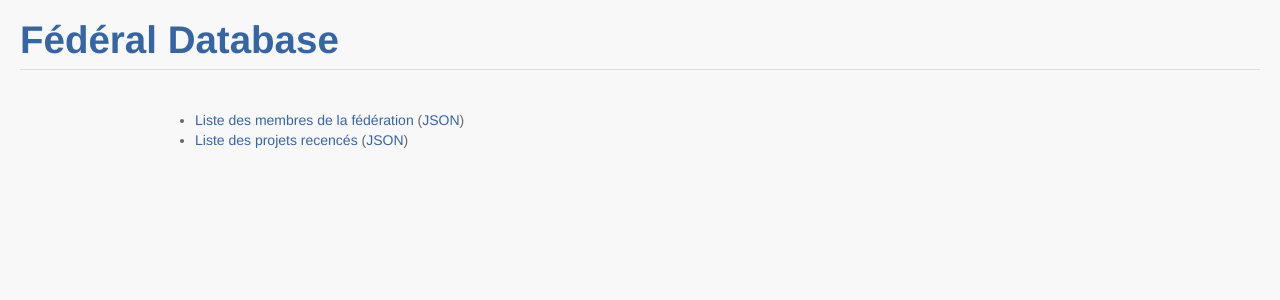
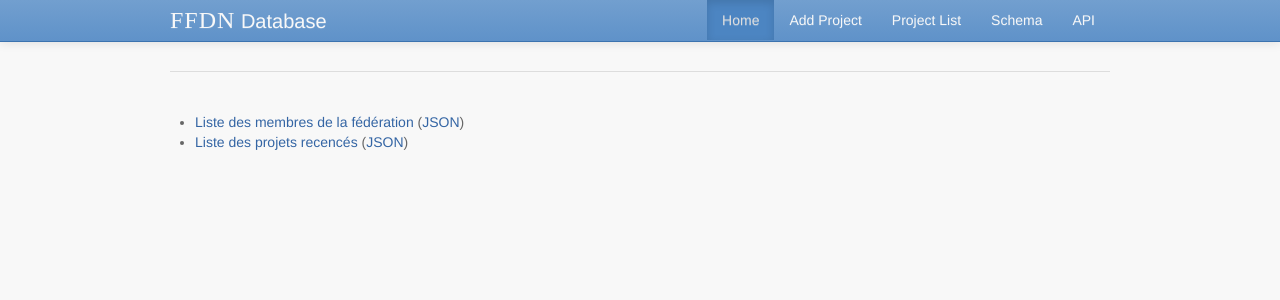
Before and after one commit to Psycojoker/ffdn-db, a Flask app: page / in a window 1280 px wide. Shown: the top 300 px of the page. Run offline with Flask 2, Linux system fonts and the light colour scheme; parts of the project's set-up code (start-up, migrations or seed data) failed here and were passed over; some libraries are stand-ins or nearby versions; some web fonts are replaced.

Commit message:
New layout, yay

```diff
--- a/main.py
+++ b/main.py
@@ -117,7 +117,12 @@ def create_project_old():
             flash(u'Vous devez spécifier un nom.', 'error')
     return render_template('create_project.html')
 
-@app.route('/create', methods=['GET', 'POST'])
+@app.route('/add-my-project', methods=['GET'])
+def add_project():
+    return render_template('add_project.html')
+
+
+@app.route('/create/form', methods=['GET', 'POST'])
 def create_project():
     form = forms.ProjectForm()
     if form.validate_on_submit():
@@ -125,11 +130,13 @@ def create_project():
         return redirect('/')
     return render_template('project_form.html', form=form)
 
+
 @app.route('/search', methods=['GET', 'POST'])
 def search():
     if request.method == 'POST':
         pass
     return render_template('search.html')
+
 
 @app.route('/api/<projects>.json')
 def projects_json(projects):
--- a/settings.py
+++ b/settings.py
@@ -1,7 +1,7 @@
 #!/usr/bin/env python
 # -*- coding: utf-8 -*-
 
-DATABASE = '/tmp/cavote.db'
+DATABASE = './ffdn-db.sqlite'
 #PASSWD_SALT = 'change this value to some random chars!'
 SECRET_KEY = '{J@uRKO,xO-PK7B,jF?>iHbxLasF9s#zjOoy=+:'
 DEBUG = True
--- a/static/css/style.css
+++ b/static/css/style.css
@@ -1,3 +1,36 @@
+
+@font-face {
+    font-family: 'ffdn';
+    src: url('../fonts/ffdn.eot');
+    src: url('../fonts/ffdn.eot?#iefix') format('embedded-opentype'),
+         url('../fonts/ffdn.woff') format('woff'),
+         url('../fonts/ffdn.ttf') format('truetype');
+    font-weight: normal;
+    font-style: normal;
+}
+
+#ffdn-header {
+    font-family: ffdn;
+    font-size: 24px;
+    letter-spacing: 1px;
+    display: inline-block;
+}
+
+.brand:hover #ffdn-header {
+    animation-duration: 0.6s;
+    animation-name: lulz;
+}
+
+@keyframes lulz {
+    0% {
+        transform: scaleX(1);
+        transform: scaleY(0.5);
+    }
+    50% {
+        transform: scaleX(1.5);
+    }
+}
+
 .control-group.required label:before {
     content: '*';
     color: red;
--- a/static/js/site.js
+++ b/static/js/site.js
@@ -1,7 +1,6 @@
 
 "use strict";
 
-!function($) {
 $(function () {
     $('.fieldlist').each(function() {
         var $this=$(this);
@@ -52,4 +51,3 @@
     new_element.find('.selectpicker').data('selectpicker', null).selectpicker();
     el.after(new_element);
 }
-}(window.jQuery);
--- a/templates/index.html
+++ b/templates/index.html
@@ -5,5 +5,6 @@
   <ul>
     <li><a href="/members">Liste des membres de la fédération</a> (<a href="/api/members.json">JSON</a>)</li>
     <li><a href="/projects">Liste des projets recencés</a> (<a href="/api/projects.json">JSON</a>)</li>
+  </ul>
   </p>
 {% endblock %}
--- a/templates/layout.html
+++ b/templates/layout.html
@@ -11,16 +11,35 @@
     <link rel=stylesheet type=text/css href="{{ url_for('static', filename='css/jquery.ui.all.css') }}">
     <link rel=stylesheet type=text/css href="{{ url_for('static', filename='css/bootstrap-select.min.css') }}">
     <link rel=stylesheet type=text/css href="{{ url_for('static', filename='css/style.css') }}">
-    <!-- javascript -->
-    <script type="text/javascript" src="{{ url_for('static', filename='js/jquery.js') }}"></script>
-    <script type="text/javascript" src="{{ url_for('static', filename='js/bootstrap-select.min.js') }}"></script>
-    <script type="text/javascript" src="{{ url_for('static', filename='js/site.js') }}"></script>
   </head>
 <body>
 
-<div class="container-fluid">
+<div class="navbar navbar-static-top">
+  <div class="navbar-inner">
+    <div class="container">
+      <a class="btn btn-navbar" data-toggle="collapse" data-target=".nav-collapse">
+        <span class="icon-bar"></span>
+        <span class="icon-bar"></span>
+        <span class="icon-bar"></span>
+      </a>
+      <a class="brand" href="/"><span id="ffdn-header">FFDN</span> Database</a>
+      <div class="nav-collapse collapse">
+        <ul class="nav pull-right">
+          <li class="active">
+          <a href="/">Home</a>
+          </li>
+          <li><a href="#">Add Project</a></li>
+          <li><a href="#">Project List</a></li>
+          <li><a href="#">Schema</a></li>
+          <li><a href="#">API</a></li>
+        </ul>
+        </div>
+    </div>
+  </div>
+</div>
 
-<h1 class="page-header"><a href="/">Fédéral Database</a> <small>{% block subtitle %}{% endblock %}</small></h1>
+<div class="container">
+<h2 class="page-header">{% block subtitle %}{% endblock %}</h2>
 {% with messages = get_flashed_messages(with_categories="true") %}
   {% if messages %}
     {% for category, message in messages %}
@@ -37,8 +56,10 @@
 </div>
 
 </div> <!-- container -->
-  <script src="{{ url_for('static', filename='js/jquery.js') }}"></script>
-  <script src="{{ url_for('static', filename='js/bootstrap.js') }}"></script>
+  <script type="text/javascript" src="{{ url_for('static', filename='js/jquery.js') }}"></script>
+  <script type="text/javascript" src="{{ url_for('static', filename='js/bootstrap.js') }}"></script>
+  <script type="text/javascript" src="{{ url_for('static', filename='js/bootstrap-select.min.js') }}"></script>
+  <script type="text/javascript" src="{{ url_for('static', filename='js/site.js') }}"></script>
   <script type="text/javascript">
     $(document).ready(function () {
       $("[rel=tooltip]").tooltip();
```
Lines whose indentation alone changed are shown as unchanged.
